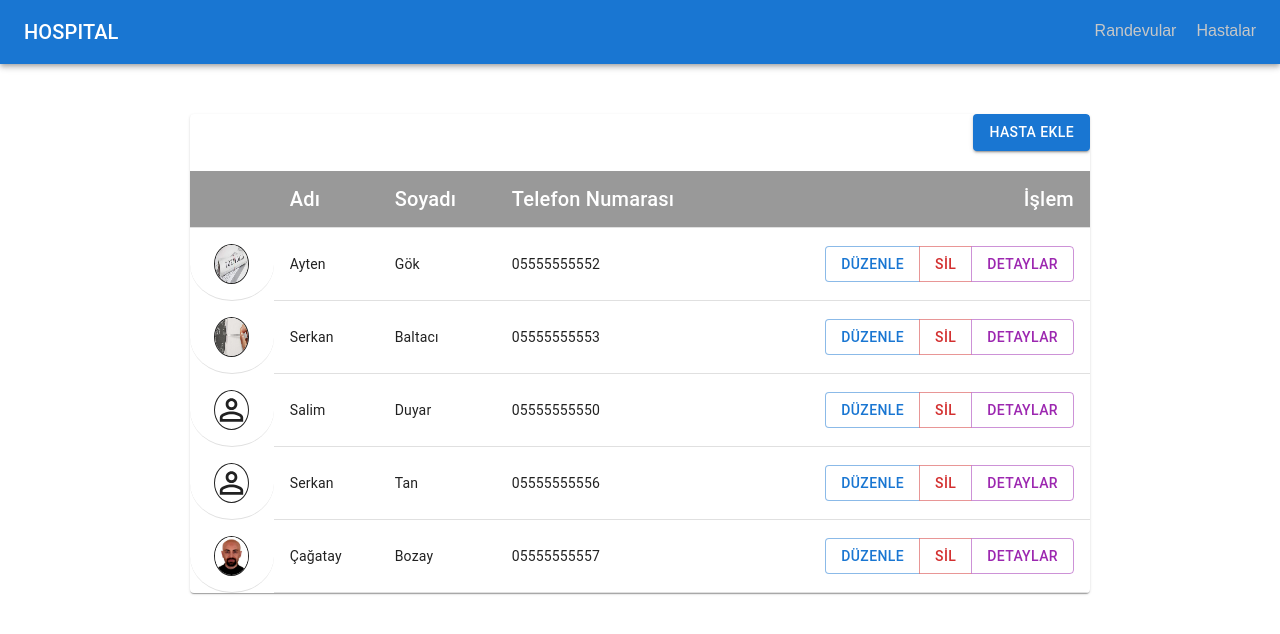
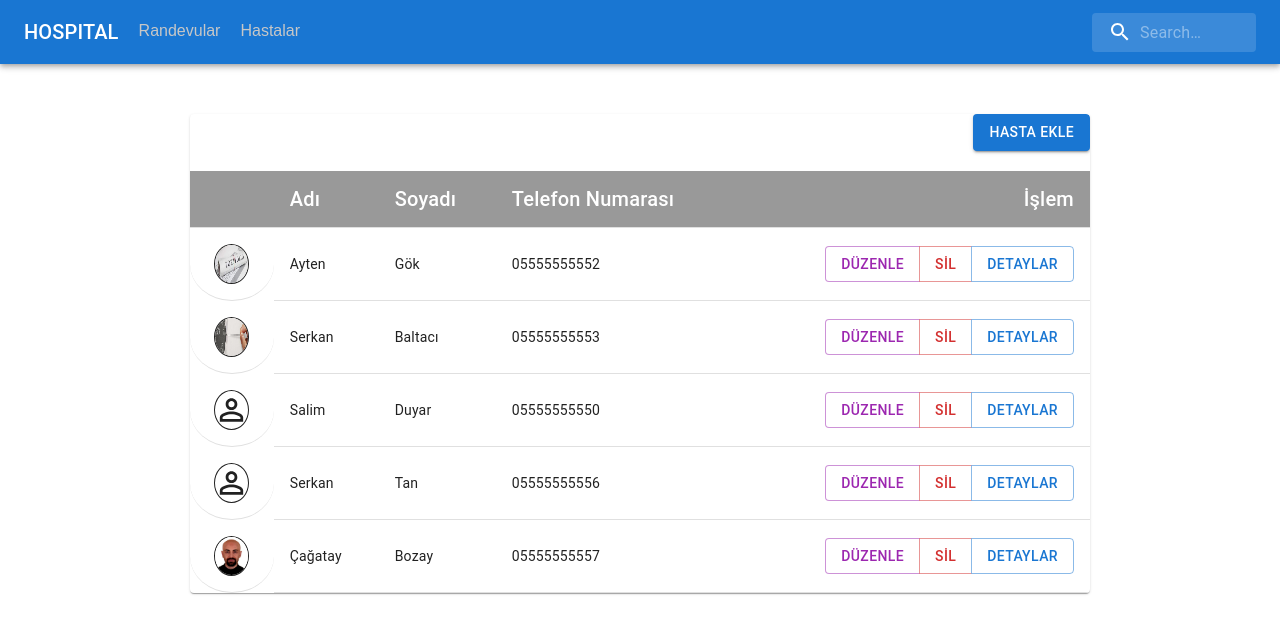
Before and after one commit to cbozay/hospital, a React (Create React App) app: page /hastalar in a window 1280 px wide. Shown: the top 634 px of the page. Built offline with nearby package versions, Linux system fonts and the light colour scheme; data requests are answered from the project's data file.

Commit message:
searchbar integration

```diff
--- a/src/components/Header.js
+++ b/src/components/Header.js
@@ -4,10 +4,66 @@
 import Toolbar from "@mui/material/Toolbar";
 import Typography from "@mui/material/Typography";
 import { Link } from "react-router-dom";
+import actionTypes from "../redux/actions/actionTypes";
+
+import SearchIcon from "@mui/icons-material/Search";
+import { styled, alpha } from "@mui/material/styles";
+import InputBase from "@mui/material/InputBase";
 
 import "../assets/styles/generalStyle.css";
+import { useDispatch } from "react-redux";
+
+const Search = styled("div")(({ theme }) => ({
+  position: "relative",
+  borderRadius: theme.shape.borderRadius,
+  backgroundColor: alpha(theme.palette.common.white, 0.15),
+  "&:hover": {
+    backgroundColor: alpha(theme.palette.common.white, 0.25),
+  },
+  marginLeft: 0,
+  width: "100%",
+  [theme.breakpoints.up("sm")]: {
+    marginLeft: theme.spacing(1),
+    width: "auto",
+  },
+}));
+
+const SearchIconWrapper = styled("div")(({ theme }) => ({
+  padding: theme.spacing(0, 2),
+  height: "100%",
+  position: "absolute",
+  pointerEvents: "none",
+  display: "flex",
+  alignItems: "center",
+  justifyContent: "center",
+}));
+
+const StyledInputBase = styled(InputBase)(({ theme }) => ({
+  color: "inherit",
+  "& .MuiInputBase-input": {
+    padding: theme.spacing(1, 1, 1, 0),
+    // vertical padding + font size from searchIcon
+    paddingLeft: `calc(1em + ${theme.spacing(4)})`,
+    transition: theme.transitions.create("width"),
+    width: "100%",
+    [theme.breakpoints.up("sm")]: {
+      width: "12ch",
+      "&:focus": {
+        width: "20ch",
+      },
+    },
+  },
+}));
 
 const Header = (props) => {
+  const dispatch = useDispatch();
+  const handleChange = (event) => {
+    dispatch({
+      type: actionTypes.SEARCH_HASTALAR,
+      payload: event.target.value,
+    });
+  };
+
   return (
     <Box sx={{ flexGrow: 1 }}>
       <AppBar position="static">
@@ -19,6 +75,10 @@
             style={{
               display: "flex",
               gap: "20px",
+              width: "100%",
+              alignItems: "center",
+              height: "50px",
+              marginLeft: "20px",
             }}
           >
             <Link className="menuLink" to="/">
@@ -28,6 +88,16 @@
               Hastalar
             </Link>
           </div>
+          <Search>
+            <SearchIconWrapper>
+              <SearchIcon />
+            </SearchIconWrapper>
+            <StyledInputBase
+              onChange={handleChange}
+              placeholder="Search…"
+              inputProps={{ "aria-label": "search" }}
+            />
+          </Search>
         </Toolbar>
       </AppBar>
     </Box>
--- a/src/components/RandevuTableBody.js
+++ b/src/components/RandevuTableBody.js
@@ -6,7 +6,9 @@
 
 const RandevuTableBody = (props) => {
   const navigate = useNavigate();
-
+  if (!props.aradigimHasta?.name) {
+    return false;
+  }
   return (
     <TableRow
       style={{
@@ -28,7 +30,7 @@
       <TableCell align="right">
         <ButtonGroup variant="outlined" aria-label="outlined button group">
           {props.checkDate.getTime() < props.appointmentDate.getTime() && (
-            <Button variant="outlined" color="primary">
+            <Button variant="outlined" color="secondary">
               Düzenle
             </Button>
           )}
@@ -41,11 +43,7 @@
           </Button>
           <Button
             variant="outlined"
-            color={
-              props.appointmentDate.getTime() - props.checkDate.getTime() < 0
-                ? "primary"
-                : "secondary"
-            }
+            color="primary"
             onClick={() => navigate(`/randevu-detay/${props.randevu.id}`)}
           >
             Detaylar
--- a/src/pages/Hastalar.js
+++ b/src/pages/Hastalar.js
@@ -8,7 +8,6 @@
 import Paper from "@mui/material/Paper";
 import Header from "../components/Header";
 import Button from "@mui/material/Button";
-import AccountCircleIcon from "@mui/icons-material/AccountCircle";
 import PermIdentityIcon from "@mui/icons-material/PermIdentity";
 
 import actionTypes from "../redux/actions/actionTypes";
@@ -27,6 +26,14 @@
   const [updateComponent, setUpdateComponent] = useState(false);
   const [openEditModal, setOpenEditModal] = useState(false);
   const [selectedHasta, setSelectedHasta] = useState(null);
+  // console.log(hastalarState.search);
+
+  // useEffect(() => {
+  //   const filteredHastalarName = hastalarState.hastalar.filter((hasta) =>
+  //     hasta.name.toLowerCase().includes(hastalarState.search)
+  //   );
+  //   setFilteredSearchedName(filteredHastalarName);
+  // }, [hastalarState.search]);
 
   const handleClose = () => {
     setOpenEditModal(false);
@@ -121,7 +128,19 @@
                   </TableCell>
                 </TableRow>
               )}
-              {hastalarState.hastalar.map((hasta) => (
+              {hastalarState.hastalar
+                .filter((hasta) => {
+                  if (hastalarState.search === "") {
+                    return hasta;
+                  } else if (
+                    hasta.name
+                      .toLowerCase()
+                      .includes(hastalarState.search.toLowerCase())
+                  ) {
+                    return hasta;
+                  }
+                })
+                .map((hasta) => (
                   <TableRow
                     key={hasta.id}
                     sx={{
@@ -200,7 +219,7 @@
                             setSelectedHasta(hasta);
                           }}
                           variant="outlined"
-                        color="primary"
+                          color="secondary"
                         >
                           Düzenle
                         </Button>
@@ -214,7 +233,7 @@
                         <Button
                           onClick={() => navigate(`/detaylar/${hasta.id}`)}
                           variant="outlined"
-                        color="secondary"
+                          color="primary"
                         >
                           Detaylar
                         </Button>
--- a/src/pages/Home.js
+++ b/src/pages/Home.js
@@ -132,9 +132,19 @@
             </TableHead>
             <TableBody>
               {sortedRandevular.map((randevu) => {
-                const aradigimHasta = hastalarState.hastalar.find(
-                  (hasta) => hasta.id === randevu.hastaId
-                );
+                const aradigimHasta = hastalarState.hastalar
+                  .filter((hasta) => {
+                    if (hastalarState.search === "") {
+                      return hasta;
+                    } else if (
+                      hasta.name
+                        .toLowerCase()
+                        .includes(hastalarState.search.toLowerCase())
+                    ) {
+                      return hasta;
+                    }
+                  })
+                  .find((hasta) => hasta.id === randevu.hastaId);
 
                 var appointmentDate = new Date(randevu.date);
                 if (checkDate.getTime() > appointmentDate.getTime()) {
@@ -221,11 +231,22 @@
                       <TableCell align="right">İşlem</TableCell>
                     </TableRow>
                   </TableHead>
+
                   <TableBody>
                     {sortedRandevular.map((randevu) => {
-                      const aradigimHasta = hastalarState.hastalar.find(
-                        (hasta) => hasta.id === randevu.hastaId
-                      );
+                      const aradigimHasta = hastalarState.hastalar
+                        .filter((hasta) => {
+                          if (hastalarState.search === "") {
+                            return hasta;
+                          } else if (
+                            hasta.name
+                              .toLowerCase()
+                              .includes(hastalarState.search.toLowerCase())
+                          ) {
+                            return hasta;
+                          }
+                        })
+                        .find((hasta) => hasta.id === randevu.hastaId);
 
                       var appointmentDate = new Date(randevu.date);
                       if (checkDate.getTime() < appointmentDate.getTime()) {
--- a/src/redux/actions/actionTypes.js
+++ b/src/redux/actions/actionTypes.js
@@ -17,6 +17,8 @@
   ADD_ISLEM: "ADD_ISLEM",
   DELETE_ISLEM: "DELETE_ISLEM",
   EDIT_ISLEM: "EDIT_ISLEM",
+  SEARCH_HASTALAR: "SEARCH_HASTALAR",
+  SEARCH_RANDEVULAR: "SEARCH_RANDEVULAR",
 };
 
 export default actionTypes;
--- a/src/redux/reducers/hastalarReducer.js
+++ b/src/redux/reducers/hastalarReducer.js
@@ -6,6 +6,7 @@
   hastalar: [],
   fail: false,
   errorMessage: "",
+  search: "",
 };
 
 const hastalarReducer = (state = initialState, action) => {
@@ -52,6 +53,15 @@
         ...state,
         hastalar: [action.payload, ...filteredEditedHastalar],
       };
+    case actionTypes.SEARCH_HASTALAR:
+      // const filteredSearchedName = state.hastalar.filter((hasta) =>
+      //   hasta.name.toLowerCase().includes(action.payload)
+      // );
+      return {
+        ...state,
+        // hastalar: filteredSearchedName,
+        search: action.payload,
+      };
 
     default:
       return state;
```
Lines whose indentation alone changed are shown as unchanged.
